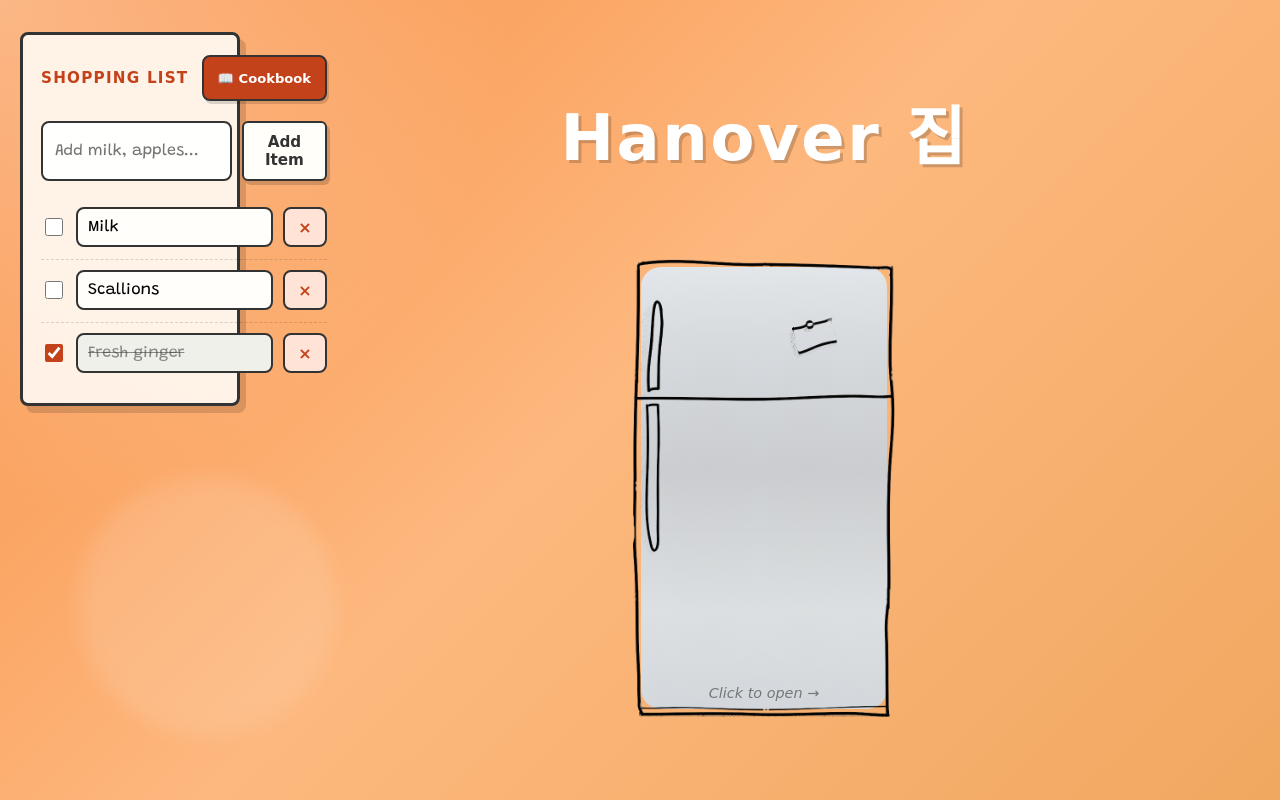
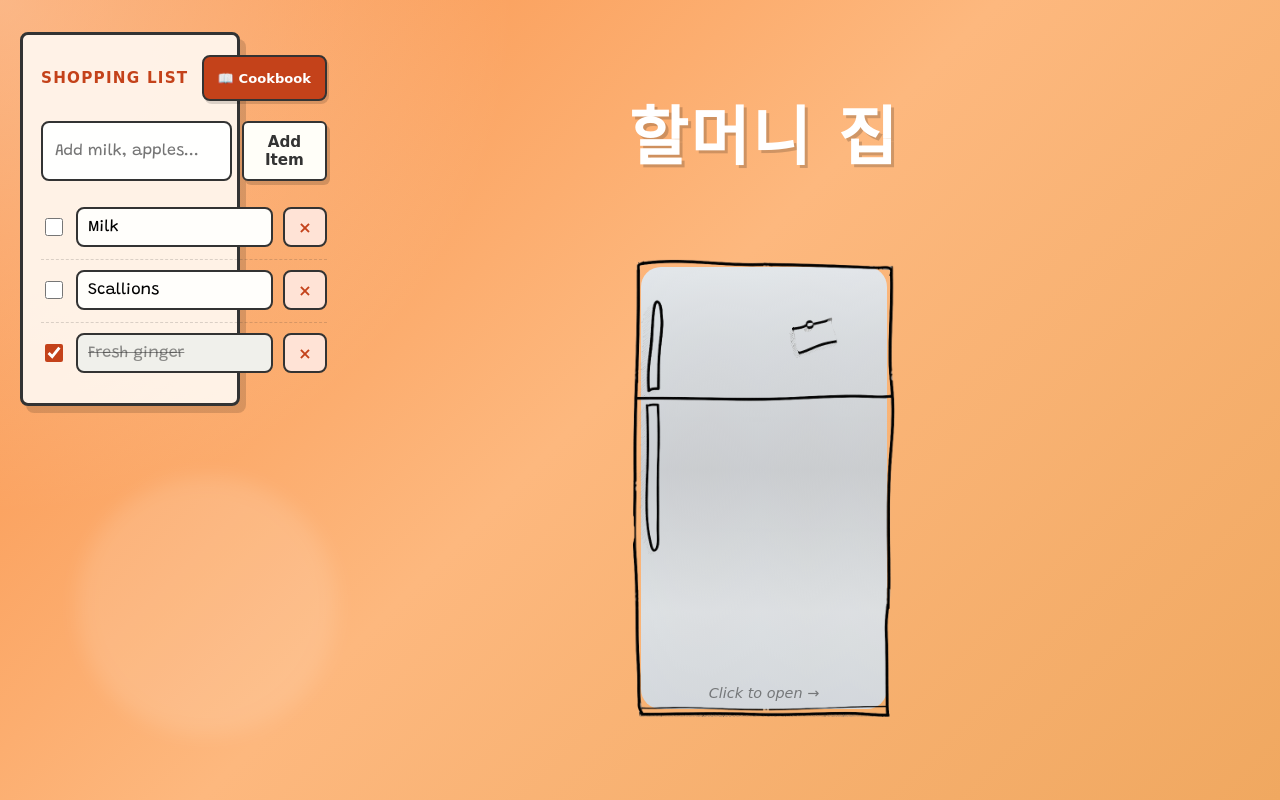
Before and after one commit to John-Chin/halmoni_cookbook, a website: page index.html in a window 1280 px wide. Drawn offline with Linux system fonts and the light colour scheme; no server answers; a web font is replaced by a local one.

Commit message:
change name

```diff
--- a/index.html
+++ b/index.html
@@ -52,7 +52,7 @@
       <main class="main-stage">
         <header class="hero-header">
           <p class="hero-kicker" id="hero-clock" aria-live="polite"></p>
-          <h1 class="hero-title">Hanover 집</h1>
+          <h1 class="hero-title">할머니 집</h1>
         </header>
 
         <button
```
